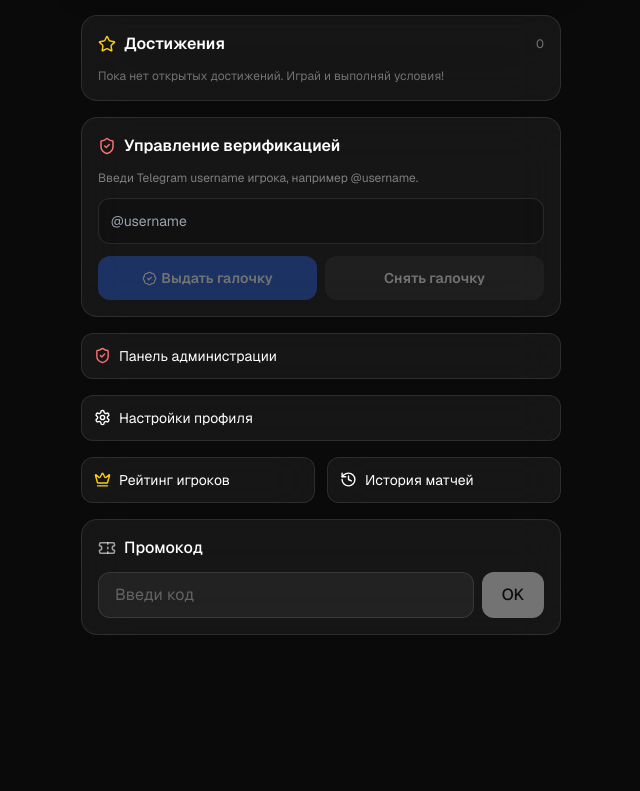
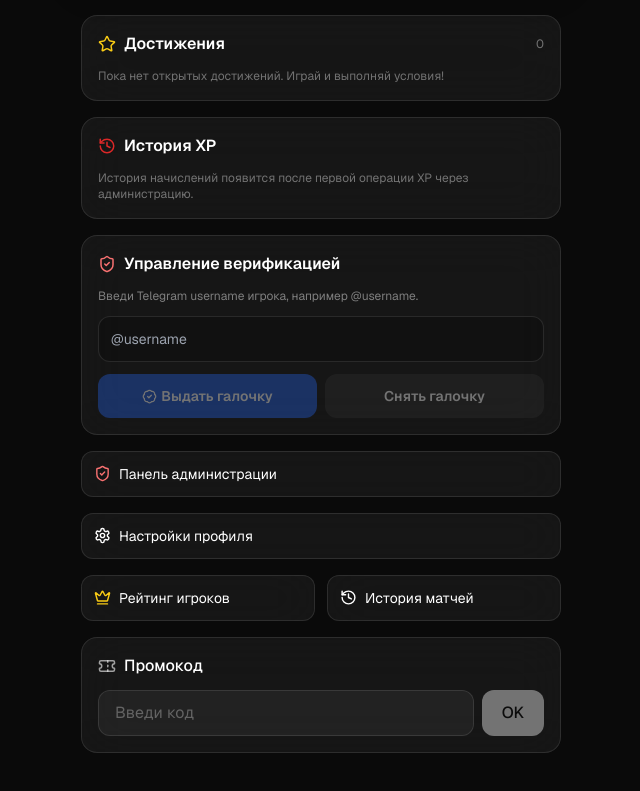
Before and after one commit to dozapsixoza1/gamehub, a Next.js app: page /profile in a window 1280 px wide. Shown: the part 828-1619 px from the top of the page, without its empty margins (319-959 px from the left). Built offline with nearby package versions, Linux system fonts and the light colour scheme.

Commit message:
Show XP transaction history on player profiles

```diff
--- a/src/app/(main)/profile/page.tsx
+++ b/src/app/(main)/profile/page.tsx
@@ -17,6 +17,7 @@ type ProgressData = {
   achievements: { id: string; unlockedAt: string; achievement: { title: string; description: string; icon: string; xpReward: number; coinsReward: number } }[];
   history: { id: string; gameId: string; result: string; winner: string | null; summary: string | null; playersCount: number; xpEarned: number; coinsEarned: number; playedAt: string }[];
   leaderboard: { id: string; username: string | null; firstName: string | null; xp: number; level: number; gamesPlayed: number; gamesWon: number }[];
+  xpTransactions: { id: string; amount: number; balanceAfter: number; source: string; reason: string; createdAt: string }[];
 };
 
 export default function ProfilePage() {
@@ -130,6 +131,11 @@ export default function ProfilePage() {
         {data?.achievements.length ? <div className="space-y-2">{data.achievements.map(a => <div key={a.id} className="flex items-center gap-3 bg-white/5 rounded-xl p-3"><span className="text-2xl">{a.achievement.icon}</span><div className="min-w-0 flex-1"><p className="text-sm font-medium text-white">{a.achievement.title}</p><p className="text-xs text-white/40">{a.achievement.description}</p></div></div>)}</div> : <p className="text-xs text-white/40">Пока нет открытых достижений. Играй и выполняй условия!</p>}
       </section>
 
+      <section className="glass rounded-2xl p-4">
+        <div className="flex items-center gap-2 mb-3"><History size={18} className="text-primary"/><h2 className="font-semibold text-white">История XP</h2></div>
+        {data?.xpTransactions?.length ? <div className="space-y-2">{data.xpTransactions.map(tx=><div key={tx.id} className="flex items-center justify-between gap-3 rounded-xl bg-white/5 p-3"><div className="min-w-0"><p className="text-sm text-white truncate">{tx.reason}</p><p className="text-[11px] text-white/40">{tx.source} · {new Date(tx.createdAt).toLocaleString("ru-RU")}</p></div><div className="text-right shrink-0"><p className={`text-sm font-bold ${tx.amount>=0?"text-emerald-400":"text-red-400"}`}>{tx.amount>0?"+":""}{tx.amount} XP</p><p className="text-[10px] text-white/35">Баланс: {tx.balanceAfter}</p></div></div>)}</div> : <p className="text-xs text-white/40">История начислений появится после первой операции XP через администрацию.</p>}
+      </section>
+
       <VerificationManager />
       <Link href="/admin" className="glass rounded-xl p-3 flex items-center gap-2 text-sm text-white"><ShieldCheck size={17} className="text-red-400" />Панель администрации</Link>
 
```
